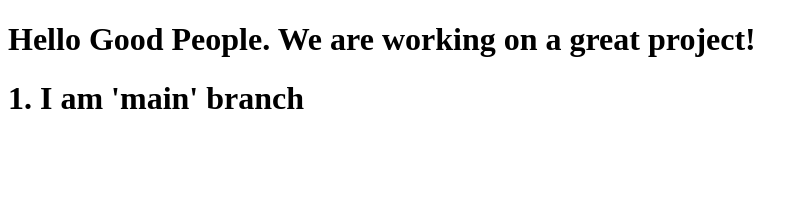
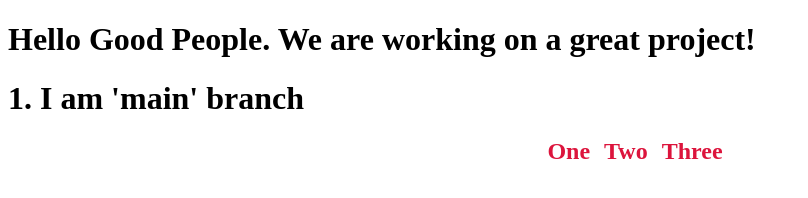
Before and after one commit to Horizon-dev4/commands, a plain HTML site: page index.html in a window 1280 px wide. Shown: the whole page, without its empty margins (0-808 px from the left). Drawn offline with Linux system fonts and the light colour scheme.

Commit message:
individual files created

```diff
--- /dev/null
+++ b/css/style.css
@@ -0,0 +1,13 @@
+.links {
+  text-align: center;
+  margin-top: 20px;
+  margin-bottom: 20px;
+}
+
+.links a {
+  color: crimson;
+  text-decoration: none;
+  font-size: 24px;
+  font-weight: bold;
+  margin-right: 10px;
+}
--- a/index.html
+++ b/index.html
@@ -4,10 +4,16 @@
     <meta charset="UTF-8" />
     <meta http-equiv="X-UA-Compatible" content="IE=edge" />
     <meta name="viewport" content="width=device-width, initial-scale=1.0" />
+    <link rel="stylesheet" href="css/style.css" />
     <title>My Fancy Web</title>
   </head>
   <body>
     <h1>Hello Good People. We are working on a great project!</h1>
     <h1>1. I am 'main' branch</h1>
+    <div class="links">
+      <a href="one.html">One</a>
+      <a href="two.html">Two</a>
+      <a href="three.html">Three</a>
+    </div>
   </body>
 </html>
```
Also changed, not shown: one.html (added, +12 -0 lines), three.html (added, +12 -0 lines), two.html (added, +12 -0 lines).
